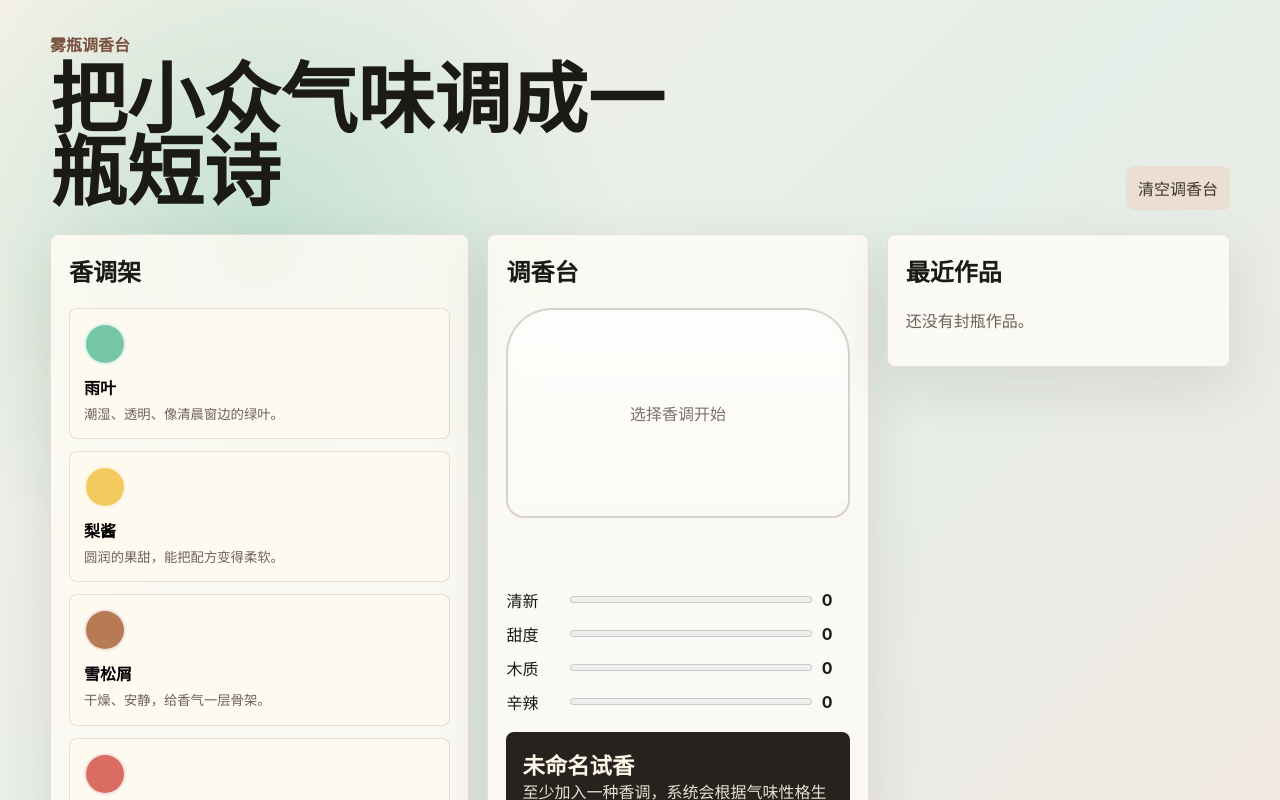
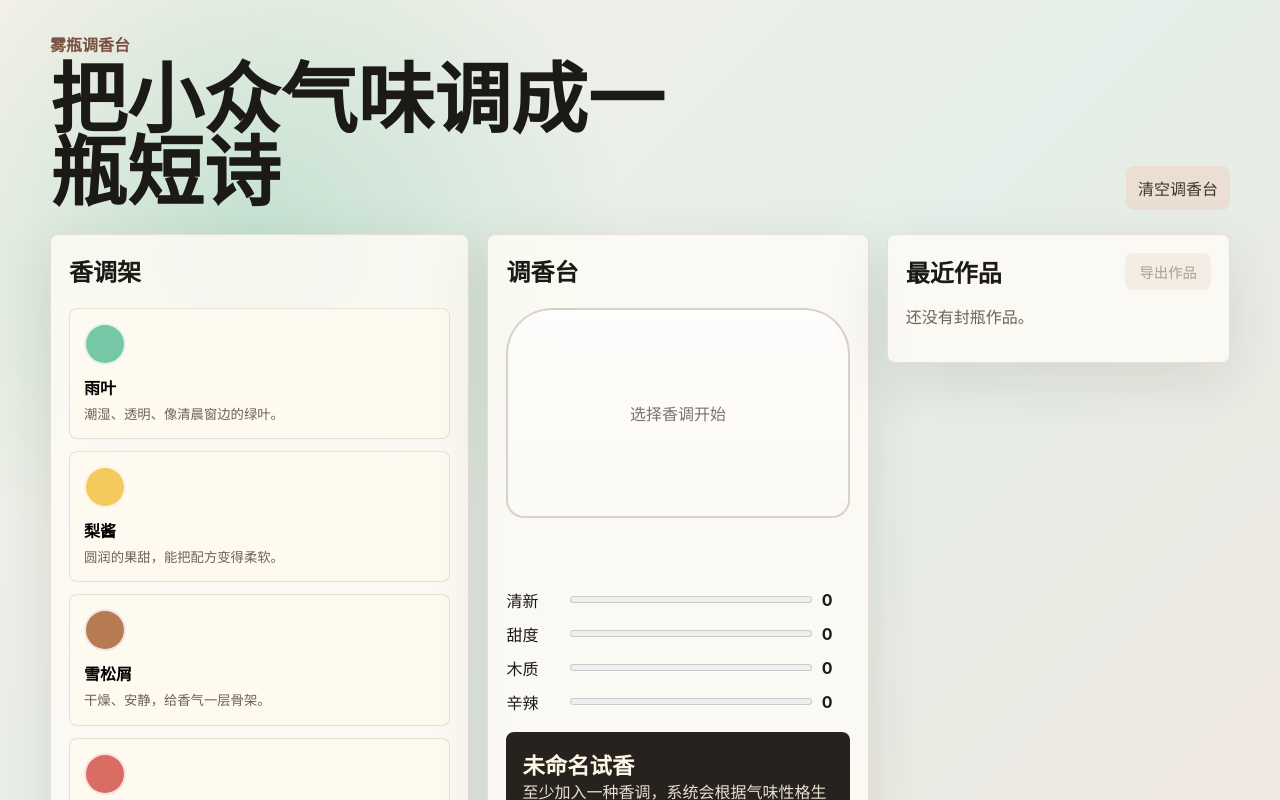
Before and after one commit to aliAjax/hxwl-1-2c61eed, a React (Vite) app: page / in a window 1280 px wide. Shown: the top 800 px of the page. Built offline with nearby package versions, Linux system fonts and the light colour scheme.

Commit message:
.3436396082391580:c10d3c4ec734aaf71ffdd6d084c4ecfc_6a29162def13ca8bc6ee75a1.6a29162eef13ca8bc6ee75a3.6a29162ef07f4ecd1c5c5005:Trae CN.T(2026/6/10 15:45:50)

```diff
--- a/src/App.tsx
+++ b/src/App.tsx
@@ -18,6 +18,7 @@ type Creation = {
   description: string;
   traits?: Record<Trait, number>;
   notes: string[];
+  createdAt: string;
 };
 
 const storageKey = "hxwl-1-creations";
@@ -166,7 +167,8 @@ export default function App() {
       score: current.score,
       description: current.description,
       traits,
-      notes: selectedNotes.map((note) => note.name)
+      notes: selectedNotes.map((note) => note.name),
+      createdAt: new Date().toISOString()
     };
     const next = [creation, ...history].slice(0, 5);
     setHistory(next);
@@ -175,6 +177,28 @@ export default function App() {
     setCustomName("");
     setPendingCustomName("");
     setIsEditingName(false);
+  }
+
+  function exportCreations() {
+    if (history.length === 0) return;
+    const exportData = history.map((creation) => ({
+      name: creation.name,
+      score: creation.score,
+      description: creation.description,
+      notes: creation.notes,
+      createdAt: creation.createdAt
+    }));
+    const jsonData = JSON.stringify(exportData, null, 2);
+    const blob = new Blob([jsonData], { type: "application/json" });
+    const url = URL.createObjectURL(blob);
+    const link = document.createElement("a");
+    link.href = url;
+    const timestamp = new Date().toISOString().slice(0, 10);
+    link.download = `雾瓶调香作品-${timestamp}.json`;
+    document.body.appendChild(link);
+    link.click();
+    document.body.removeChild(link);
+    URL.revokeObjectURL(url);
   }
 
   return (
@@ -315,7 +339,16 @@ export default function App() {
         </div>
 
         <div className="panel history-panel">
-          <h2>最近作品</h2>
+          <div className="history-header">
+            <h2>最近作品</h2>
+            <button
+              className="ghost-button small export-button"
+              disabled={history.length === 0}
+              onClick={exportCreations}
+            >
+              导出作品
+            </button>
+          </div>
           {history.length === 0 ? (
             <p className="empty">还没有封瓶作品。</p>
           ) : (
--- a/src/styles.css
+++ b/src/styles.css
@@ -636,3 +636,19 @@ meter {
 .creation-drawer .drawer-content {
   padding-bottom: 40px;
 }
+
+.history-header {
+  display: flex;
+  justify-content: space-between;
+  align-items: center;
+  margin-bottom: 14px;
+}
+
+.history-header h2 {
+  margin-bottom: 0;
+}
+
+.export-button:disabled {
+  opacity: 0.45;
+  cursor: not-allowed;
+}
```
